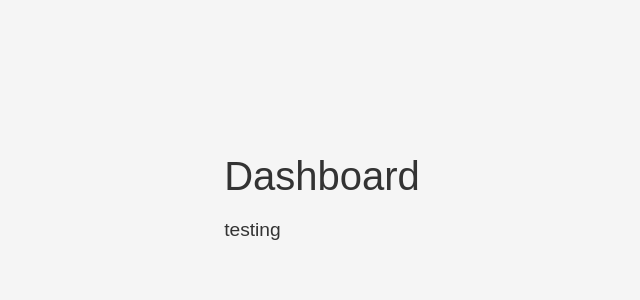
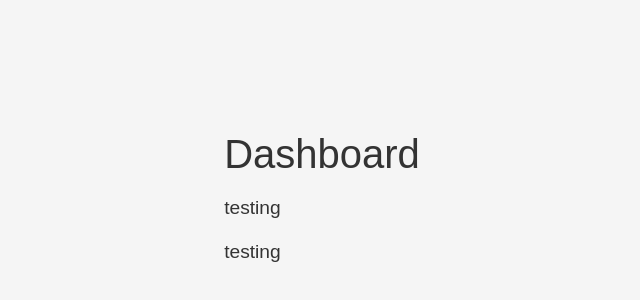
Before and after one commit to kuroi-dev/DP_IA, a React (Vite) app in the folder frontend/DP_IA/: page / in a window 1280 px wide. Shown: the part 248-548 px from the top of the page, without its empty margins (318-958 px from the left). Built offline with nearby package versions, Linux system fonts and the light colour scheme; a web font is replaced by a local one.

Commit message:
Upgrade: dashcboard

```diff
--- a/frontend/DP_IA/src/pages/Dashboard/Dashboard.jsx
+++ b/frontend/DP_IA/src/pages/Dashboard/Dashboard.jsx
@@ -7,6 +7,7 @@ function Dashboard() {
   const timeOutLogin = () => {
     setTimeout(() => {
       setIsVisible(false);
+      console.log("Timeout completed, state updated.");
     }, 5000);
   }
 
@@ -36,6 +37,7 @@ function Dashboard() {
       >
         <h1>Dashboard</h1>
         <p>testing</p>
+        <p>testing</p>
       </div>
     </div>
   );
```
